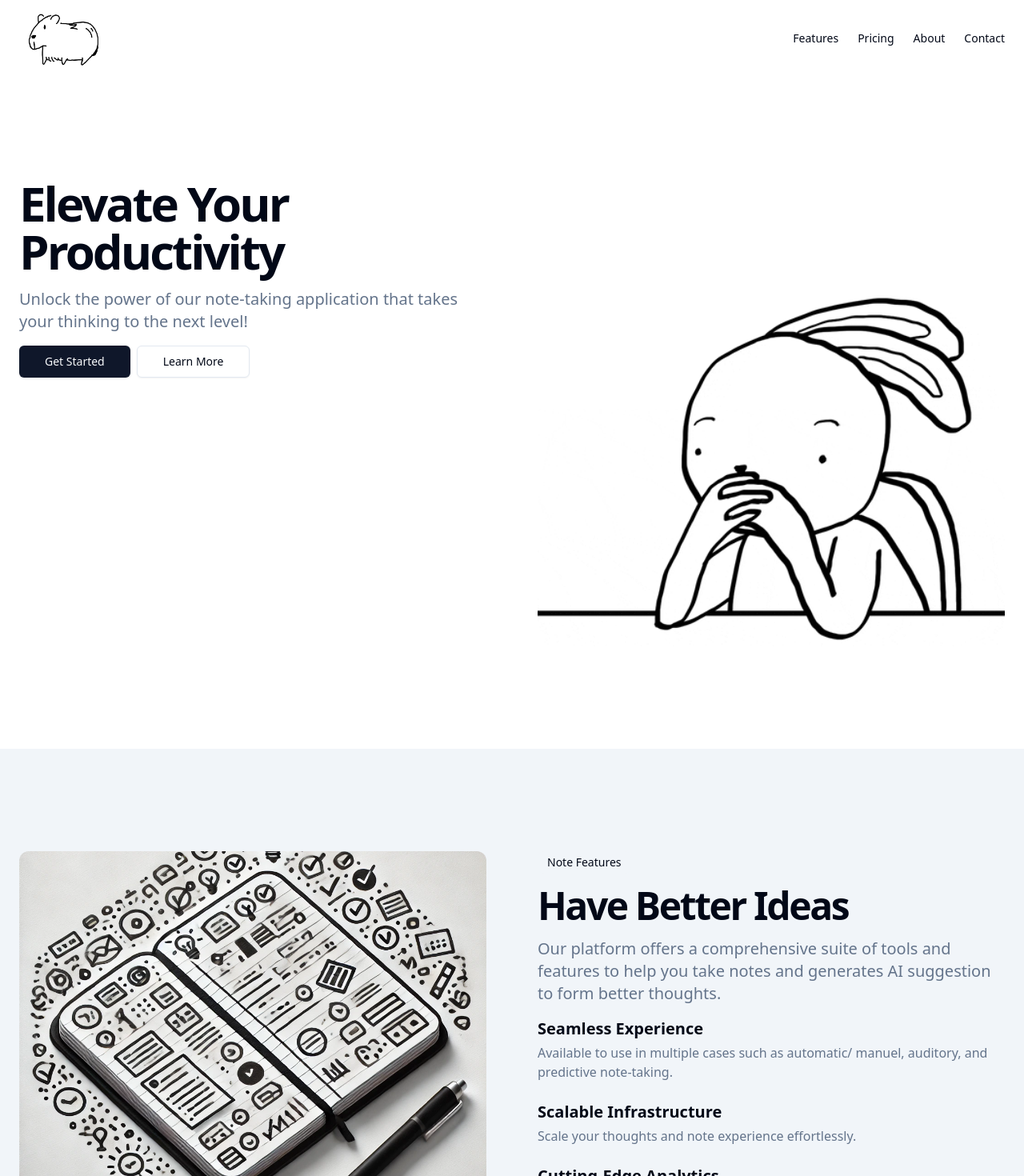
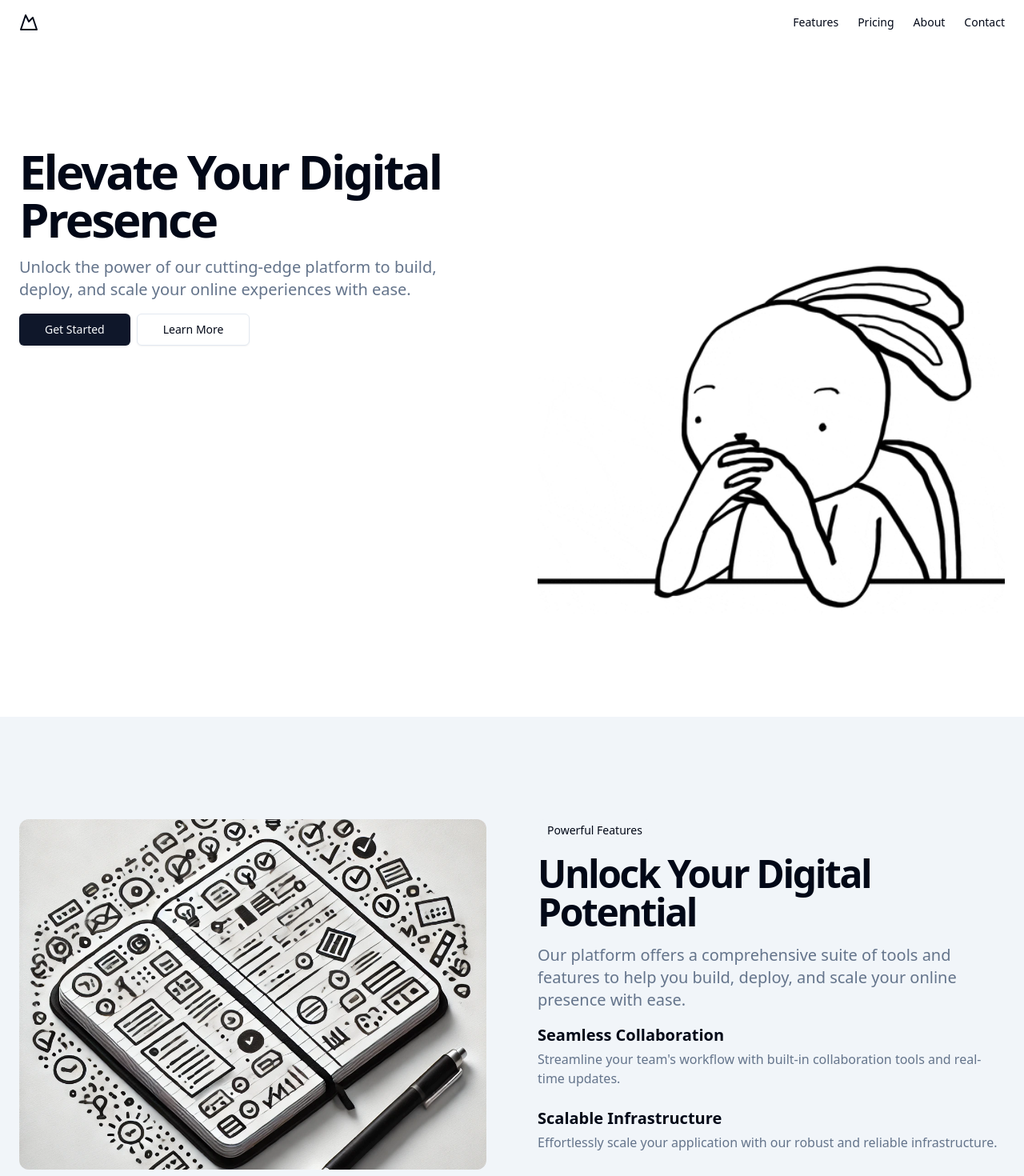
Before and after one commit to quanphan2906/fusion, a Next.js app in the folder client/: page / in a window 1280 px wide. Shown: the top 1470 px of the page at 80% size. Built offline with nearby package versions, Linux system fonts and the light colour scheme.

Commit message:
beforeswitchup

```diff
--- a/client/src/components/NoteDoc.tsx
+++ b/client/src/components/NoteDoc.tsx
@@ -1,3 +1,4 @@
+/* eslint-disable react-hooks/exhaustive-deps */
 "use client";
 import TextareaAutoSize from "react-textarea-autosize";
 import dynamic from 'next/dynamic';
--- a/client/src/pages/home/index.tsx
+++ b/client/src/pages/home/index.tsx
@@ -20,7 +20,7 @@ const Home: React.FC = () => {
         cursor="col-resize"
         className="flex w-full h-full"
       >
-        <div className="w-full h-full">
+        <div className="w-full h-full p-4">
           <TabsComponent />
         </div>
         <div className="w-full h-full">
--- a/client/src/views/landing/index.tsx
+++ b/client/src/views/landing/index.tsx
@@ -1,16 +1,15 @@
 /* eslint-disable react/no-unescaped-entities */
 /* eslint-disable @next/next/no-img-element */
 import Link from "next/link"
-import Image from 'next/image';
 
 
 export const LandingView = () => {
   return (
     <div className="flex flex-col min-h-[100dvh]">
-      <header className="px-4 lg:px-6 h- flex items-center">
-      <Link href="#" className="flex items-center justify-center" prefetch={false}>
-        <Image src="/skylogo.jpg" alt="NoteFusion Inc" className="ml-2 h-24 w-24" width={512} height={512} />
-        <span className="sr-only">NoteFusion Inc</span>
+      <header className="px-4 lg:px-6 h-14 flex items-center">
+        <Link href="#" className="flex items-center justify-center" prefetch={false}>
+          <MountainIcon className="h-6 w-6" />
+          <span className="sr-only">Acme Inc</span>
         </Link>
         <nav className="ml-auto flex gap-4 sm:gap-6">
           <Link href="#" className="text-sm font-medium hover:underline underline-offset-4" prefetch={false}>
@@ -32,10 +31,11 @@ export const LandingView = () => {
           <div className="container px-4 md:px-6 grid gap-10 lg:grid-cols-2 lg:gap-16">
             <div className="space-y-4">
               <h1 className="text-4xl font-bold tracking-tighter sm:text-5xl md:text-6xl">
-                Elevate Your Productivity
+                Elevate Your Digital Presence
               </h1>
               <p className="max-w-[600px] text-muted-foreground md:text-xl">
-                Unlock the power of our note-taking application that takes your thinking to the next level!
+                Unlock the power of our cutting-edge platform to build, deploy, and scale your online experiences with
+                ease.
               </p>
               <div className="flex gap-2">
                 <Link
@@ -73,36 +73,121 @@ export const LandingView = () => {
               className="mx-auto aspect-[4/3] overflow-hidden rounded-xl object-cover sm:w-full"
             />
             <div className="space-y-4">
-              <div className="inline-block rounded-lg bg-muted px-3 py-1 text-sm">Note Features</div>
+              <div className="inline-block rounded-lg bg-muted px-3 py-1 text-sm">Powerful Features</div>
               <h2 className="text-3xl font-bold tracking-tighter sm:text-4xl md:text-5xl">
-                Have Better Ideas
+                Unlock Your Digital Potential
               </h2>
               <p className="max-w-[600px] text-muted-foreground md:text-xl">
-                Our platform offers a comprehensive suite of tools and features to help you take notes and generates AI suggestion to form better thoughts.
+                Our platform offers a comprehensive suite of tools and features to help you build, deploy, and scale
+                your online presence with ease.
               </p>
               <div className="grid gap-6">
                 <div className="grid gap-1">
-                  <h3 className="text-xl font-bold">Seamless Experience</h3>
+                  <h3 className="text-xl font-bold">Seamless Collaboration</h3>
                   <p className="text-muted-foreground">
-                    Available to use in multiple cases such as automatic/ manuel, auditory, and predictive note-taking.
+                    Streamline your team's workflow with built-in collaboration tools and real-time updates.
                   </p>
                 </div>
                 <div className="grid gap-1">
                   <h3 className="text-xl font-bold">Scalable Infrastructure</h3>
                   <p className="text-muted-foreground">
-                    Scale your thoughts and note experience effortlessly.
+                    Effortlessly scale your application with our robust and reliable infrastructure.
                   </p>
                 </div>
                 <div className="grid gap-1">
                   <h3 className="text-xl font-bold">Cutting-Edge Analytics</h3>
                   <p className="text-muted-foreground">
-                    Gain deep understanding in subjects and help form ideas that before was hard to come out with.
+                    Gain deep insights into your audience and optimize your digital strategy with our advanced
+                    analytics.
                   </p>
                 </div>
               </div>
             </div>
           </div>
         </section>
+        {/* <section className="w-full py-12 md:py-24 lg:py-32">
+          <div className="container px-4 md:px-6 grid gap-10 lg:grid-cols-2 lg:gap-16">
+            <div className="space-y-4">
+              <div className="inline-block rounded-lg bg-muted px-3 py-1 text-sm">Trusted by Businesses</div>
+              <h2 className="text-3xl font-bold tracking-tighter sm:text-4xl md:text-5xl">
+                Powering the Digital Transformation
+              </h2>
+              <p className="max-w-[600px] text-muted-foreground md:text-xl">
+                Our platform is trusted by leading companies across various industries to drive their digital success.
+              </p>
+              <div className="grid grid-cols-2 sm:grid-cols-3 gap-6">
+                <img
+                  src="/placeholder.svg"
+                  width="120"
+                  height="60"
+                  alt="Logo"
+                  className="aspect-[2/1] overflow-hidden rounded-lg object-contain object-center"
+                />
+                <img
+                  src="/placeholder.svg"
+                  width="120"
+                  height="60"
+                  alt="Logo"
+                  className="aspect-[2/1] overflow-hidden rounded-lg object-contain object-center"
+                />
+                <img
+                  src="/placeholder.svg"
+                  width="120"
+                  height="60"
+                  alt="Logo"
+                  className="aspect-[2/1] overflow-hidden rounded-lg object-contain object-center"
+                />
+                <img
+                  src="/placeholder.svg"
+                  width="120"
+                  height="60"
+                  alt="Logo"
+                  className="aspect-[2/1] overflow-hidden rounded-lg object-contain object-center"
+                />
+                <img
+                  src="/placeholder.svg"
+                  width="120"
+                  height="60"
+                  alt="Logo"
+                  className="aspect-[2/1] overflow-hidden rounded-lg object-contain object-center"
+                />
+                <img
+                  src="/placeholder.svg"
+                  width="120"
+                  height="60"
+                  alt="Logo"
+                  className="aspect-[2/1] overflow-hidden rounded-lg object-contain object-center"
+                />
+              </div>
+            </div>
+            <div className="space-y-4">
+              <div className="inline-block rounded-lg bg-muted px-3 py-1 text-sm">Secure and Reliable</div>
+              <h2 className="text-3xl font-bold tracking-tighter sm:text-4xl md:text-5xl">
+                Safeguard Your Digital Assets
+              </h2>
+              <p className="max-w-[600px] text-muted-foreground md:text-xl">
+                Our platform is designed with robust security measures and industry-leading reliability to protect your
+                data and ensure your applications are always available.
+              </p>
+              <div className="flex gap-2">
+                <Link
+                  href="#"
+                  className="inline-flex h-10 items-center justify-center rounded-md bg-primary px-8 text-sm font-medium text-primary-foreground shadow transition-colors hover:bg-primary/90 focus-visible:outline-none focus-visible:ring-1 focus-visible:ring-ring disabled:pointer-events-none disabled:opacity-50"
+                  prefetch={false}
+                >
+                  Learn More
+                </Link>
+                <Link
+                  href="#"
+                  className="inline-flex h-10 items-center justify-center rounded-md border border-input bg-background px-8 text-sm font-medium shadow-sm transition-colors hover:bg-accent hover:text-accent-foreground focus-visible:outline-none focus-visible:ring-1 focus-visible:ring-ring disabled:pointer-events-none disabled:opacity-50"
+                  prefetch={false}
+                >
+                  Contact Sales
+                </Link>
+              </div>
+            </div>
+          </div>
+        </section> */}
       </main>
       <footer className="flex flex-col gap-2 sm:flex-row py-6 w-full shrink-0 items-center px-4 md:px-6 border-t">
         <p className="text-xs text-muted-foreground">&copy; 2024 NoteFusion Inc. All rights reserved.</p>
```
Also changed, not shown: client/src/components/DrawerComponent.tsx (+27 -14 lines), client/public/skylogo.jpg (deleted), client/src/components/TabComponent.tsx (line endings or trailing spaces).
